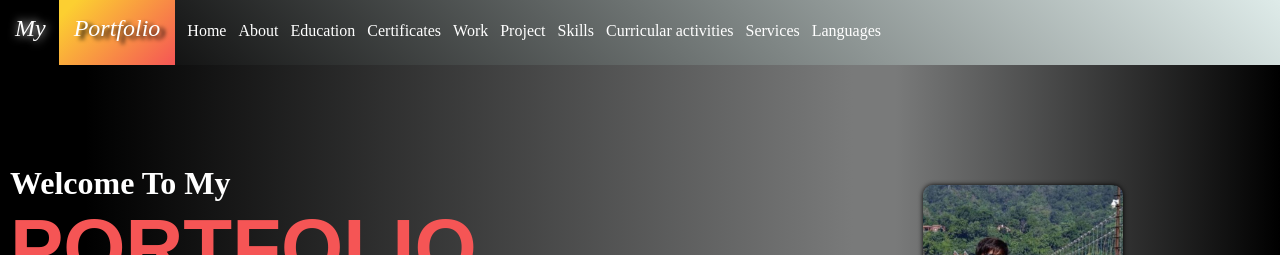
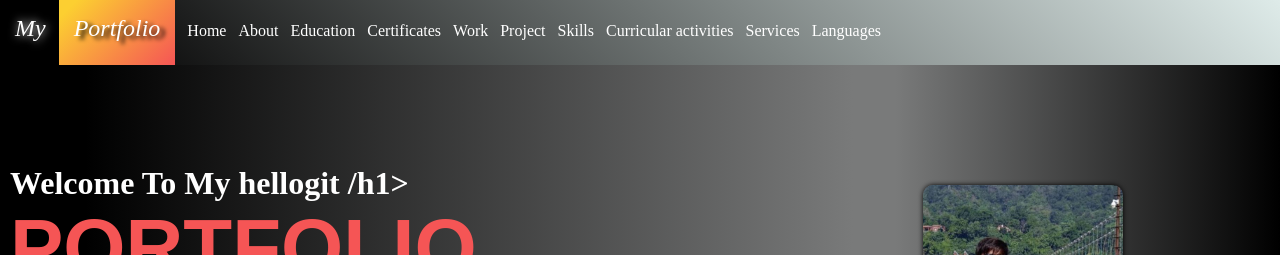
Before and after one commit to Kapilsharma090/KapilPortfolio, a plain HTML site: page index.html in a window 1280 px wide. Shown: the top 255 px of the page. Drawn offline with nearby package versions, Linux system fonts and the light colour scheme.

Commit message:
types hello

```diff
--- a/index.html
+++ b/index.html
@@ -42,7 +42,7 @@
 
 
         <div id="about" class="box">
-            <h1 >Welcome To My</h1>
+            <h1 >Welcome To My hellogit /h1>
 
             <h2 id="about1">PORTFOLIO</h2>
             <p> My name is Kapil Kumar
```
